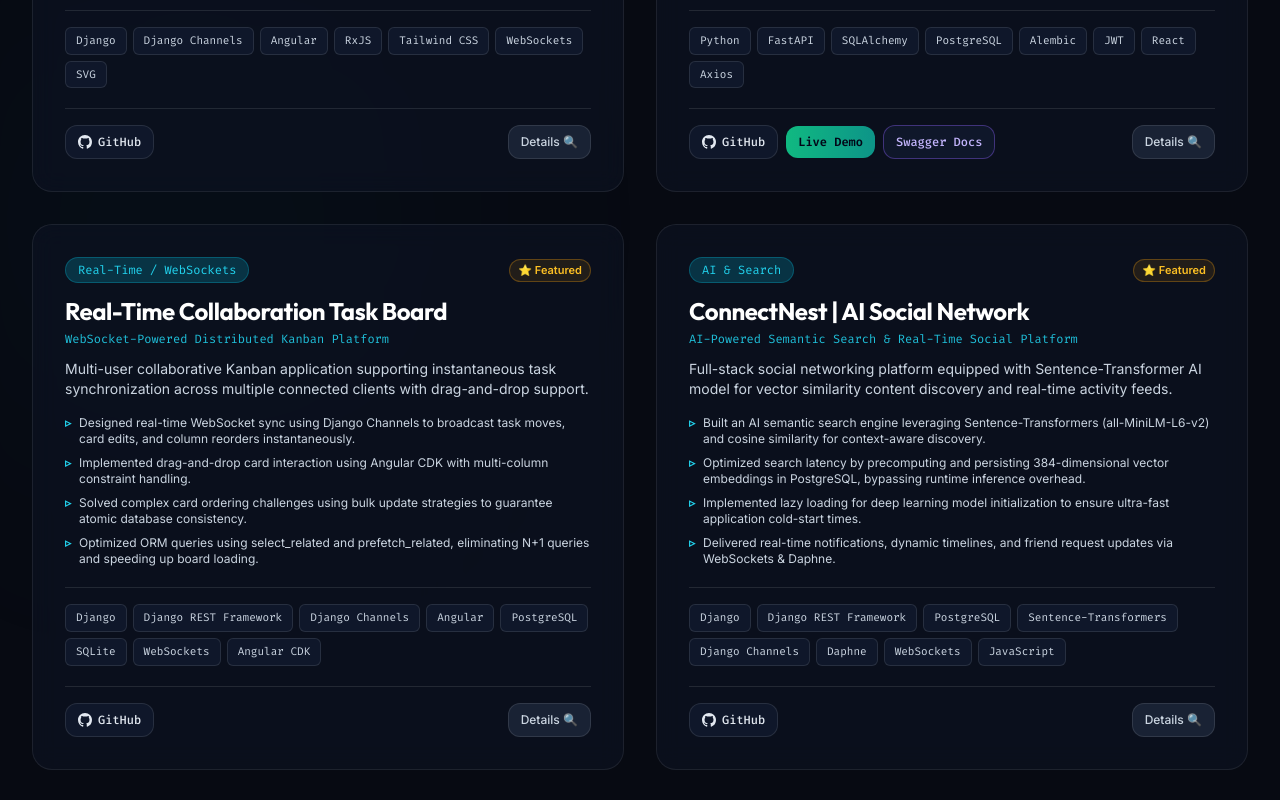
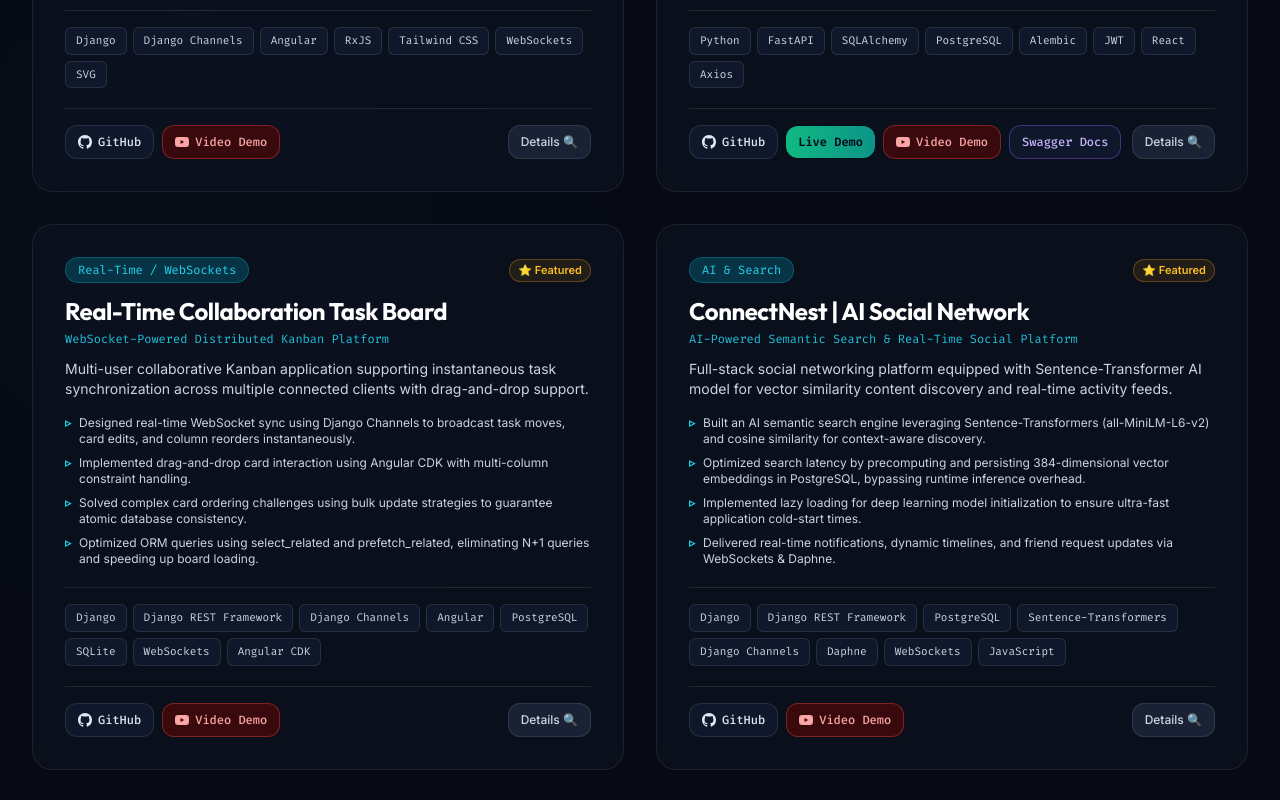
Before and after one commit to mkkotlin/portfolio-app, an Angular app: page / in a window 1280 px wide. Shown: the part 3880-4680 px from the top of the page. Built offline with nearby package versions, Linux system fonts and the light colour scheme.

Commit message:
feat: add portfolio data schema and initial project definitions

```diff
--- a/src/app/components/projects/projects.component.ts
+++ b/src/app/components/projects/projects.component.ts
@@ -259,6 +259,19 @@ import { PORTFOLIO_DATA, Project } from '../../data/portfolio-data';
               </a>
 
               <a
+                *ngIf="project.videoDemoUrl"
+                [href]="project.videoDemoUrl"
+                target="_blank"
+                rel="noopener"
+                class="px-3 py-2 rounded-xl bg-red-950/80 hover:bg-red-900 border border-red-500/40 text-red-300 hover:text-red-200 text-xs font-mono font-medium transition-all flex items-center gap-1.5 shadow-sm"
+              >
+                <svg class="w-3.5 h-3.5 fill-current" viewBox="0 0 24 24">
+                  <path d="M23.498 6.186a3.016 3.016 0 0 0-2.122-2.136C19.505 3.545 12 3.545 12 3.545s-7.505 0-9.377.505A3.017 3.017 0 0 0 .502 6.186C0 8.07 0 12 0 12s0 3.93.502 5.814a3.016 3.016 0 0 0 2.122 2.136c1.871.505 9.376.505 9.376.505s7.505 0 9.377-.505a3.015 3.015 0 0 0 2.122-2.136C24 15.93 24 12 24 12s0-3.93-.502-5.814zM9.545 15.568V8.432L15.818 12l-6.273 3.568z"/>
+                </svg>
+                Video Demo
+              </a>
+
+              <a
                 *ngIf="project.apiDocsUrl"
                 [href]="project.apiDocsUrl"
                 target="_blank"
@@ -367,6 +380,19 @@ import { PORTFOLIO_DATA, Project } from '../../data/portfolio-data';
             </a>
 
             <a
+              *ngIf="selectedModalProject.videoDemoUrl"
+              [href]="selectedModalProject.videoDemoUrl"
+              target="_blank"
+              rel="noopener"
+              class="px-4 py-2 rounded-xl bg-red-950/90 hover:bg-red-900 border border-red-500/40 text-red-300 hover:text-red-200 font-bold text-xs font-mono flex items-center gap-1.5 shadow-sm"
+            >
+              <svg class="w-3.5 h-3.5 fill-current" viewBox="0 0 24 24">
+                <path d="M23.498 6.186a3.016 3.016 0 0 0-2.122-2.136C19.505 3.545 12 3.545 12 3.545s-7.505 0-9.377.505A3.017 3.017 0 0 0 .502 6.186C0 8.07 0 12 0 12s0 3.93.502 5.814a3.016 3.016 0 0 0 2.122 2.136c1.871.505 9.376.505 9.376.505s7.505 0 9.377-.505a3.015 3.015 0 0 0 2.122-2.136C24 15.93 24 12 24 12s0-3.93-.502-5.814zM9.545 15.568V8.432L15.818 12l-6.273 3.568z"/>
+              </svg>
+              Watch Video Demo
+            </a>
+
+            <a
               *ngIf="selectedModalProject.liveDemoUrl"
               [href]="selectedModalProject.liveDemoUrl"
               target="_blank"
--- a/src/app/data/portfolio-data.ts
+++ b/src/app/data/portfolio-data.ts
@@ -8,6 +8,7 @@ export interface Project {
   techStack: string[];
   githubUrl: string;
   liveDemoUrl?: string;
+  videoDemoUrl?: string;
   apiDocsUrl?: string;
   highlights: string[];
   architectureDiagram?: string;
@@ -118,6 +119,7 @@ export const PORTFOLIO_DATA = {
       description: 'An interactive drag-and-drop distributed system playground enabling developers to model microservice architectures (Clients, API Servers, Databases, Message Queues, Workers, Load Balancers) with real-time WebSocket state streaming.',
       techStack: ['Django', 'Django Channels', 'Angular', 'RxJS', 'Tailwind CSS', 'WebSockets', 'SVG'],
       githubUrl: 'https://github.com/mkkotlin/NodeLabCanvas',
+      videoDemoUrl: 'https://www.youtube.com/watch?v=r56pB8pnaAQ',
       highlights: [
         'Implemented dynamic SVG-based wire connections and drag-and-drop node positioning with automatic backend persistence using Django services.',
         'Engineered a Python simulation engine using Django Channels and WebSockets to stream real-time request routing, load balancing, and queue updates.',
@@ -139,6 +141,7 @@ export const PORTFOLIO_DATA = {
       techStack: ['Python', 'FastAPI', 'SQLAlchemy', 'PostgreSQL', 'Alembic', 'JWT', 'React', 'Axios'],
       githubUrl: 'https://github.com/mkkotlin/Ticketing-React',
       liveDemoUrl: 'https://rticketflow.vercel.app/',
+      videoDemoUrl: 'https://www.youtube.com/watch?v=RStdoM8-1E8',
       apiDocsUrl: 'https://backend-4617ffc5.fastapicloud.dev/docs',
       highlights: [
         'Built secure FastAPI REST APIs supporting granular RBAC (Customer, Agent, Admin) with password hashing (Bcrypt) and protected route middleware.',
@@ -156,6 +159,7 @@ export const PORTFOLIO_DATA = {
       description: 'Multi-user collaborative Kanban application supporting instantaneous task synchronization across multiple connected clients with drag-and-drop support.',
       techStack: ['Django', 'Django REST Framework', 'Django Channels', 'Angular', 'PostgreSQL', 'SQLite', 'WebSockets', 'Angular CDK'],
       githubUrl: 'https://github.com/mkkotlin/AsynColl',
+      videoDemoUrl: 'https://www.youtube.com/watch?v=HVXrbnWtyBs',
       highlights: [
         'Designed real-time WebSocket sync using Django Channels to broadcast task moves, card edits, and column reorders instantaneously.',
         'Implemented drag-and-drop card interaction using Angular CDK with multi-column constraint handling.',
@@ -172,6 +176,7 @@ export const PORTFOLIO_DATA = {
       description: 'Full-stack social networking platform equipped with Sentence-Transformer AI model for vector similarity content discovery and real-time activity feeds.',
       techStack: ['Django', 'Django REST Framework', 'PostgreSQL', 'Sentence-Transformers', 'Django Channels', 'Daphne', 'WebSockets', 'JavaScript'],
       githubUrl: 'https://github.com/mkkotlin/ConnectNest',
+      videoDemoUrl: 'https://www.youtube.com/watch?v=oDJvo0yghaE',
       highlights: [
         'Built an AI semantic search engine leveraging Sentence-Transformers (all-MiniLM-L6-v2) and cosine similarity for context-aware discovery.',
         'Optimized search latency by precomputing and persisting 384-dimensional vector embeddings in PostgreSQL, bypassing runtime inference overhead.',
@@ -188,6 +193,7 @@ export const PORTFOLIO_DATA = {
       description: 'An offline-first note-taking engine using browser IndexedDB for local zero-latency edits with automated background sync upon network restoration.',
       techStack: ['Django', 'Django REST Framework', 'Angular', 'Dexie.js', 'IndexedDB', 'RxJS'],
       githubUrl: 'https://github.com/mkkotlin/offline-first-notes-app',
+      videoDemoUrl: 'https://www.youtube.com/watch?v=mh2hXi35kiY',
       highlights: [
         'Utilized Dexie.js over IndexedDB to enable persistent client-side storage, allowing instant offline read/write operations.',
         'Engineered conflict-aware background synchronization algorithms that trigger seamlessly when network connectivity is re-established.',
```
